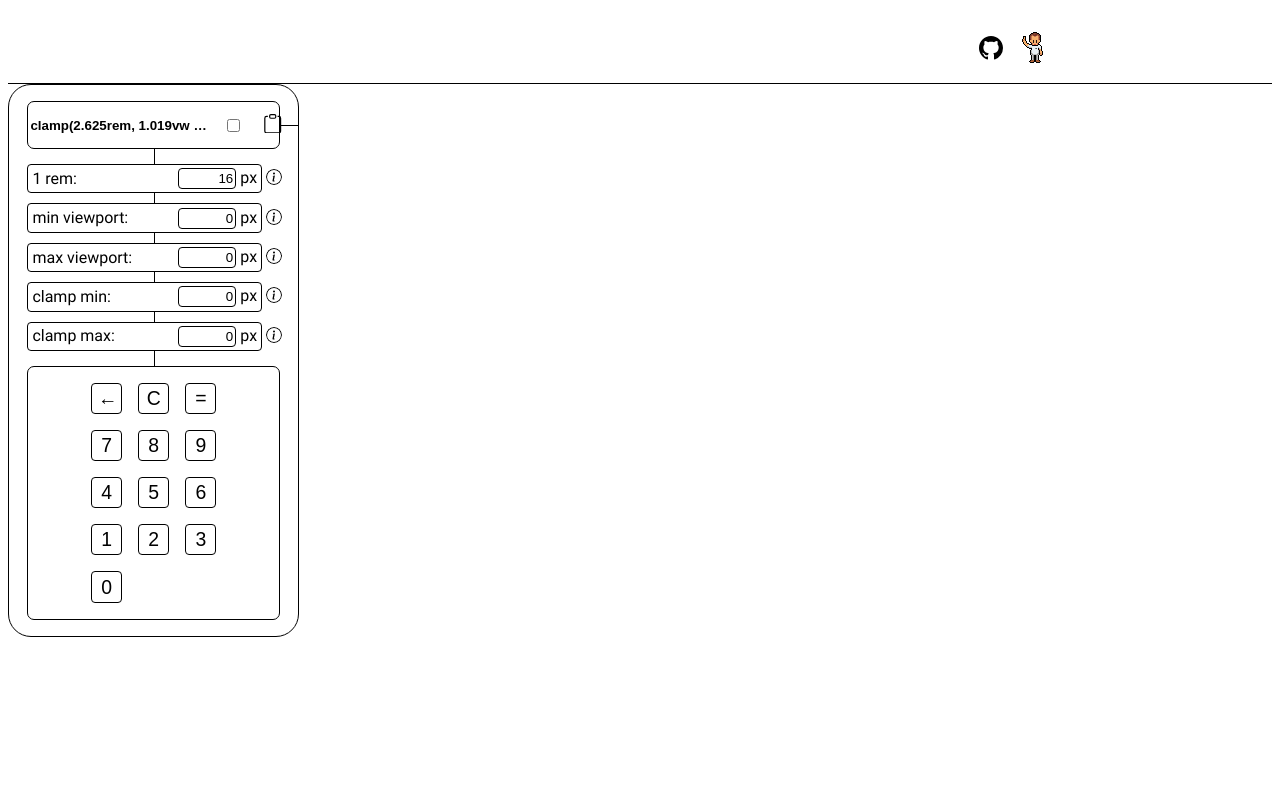
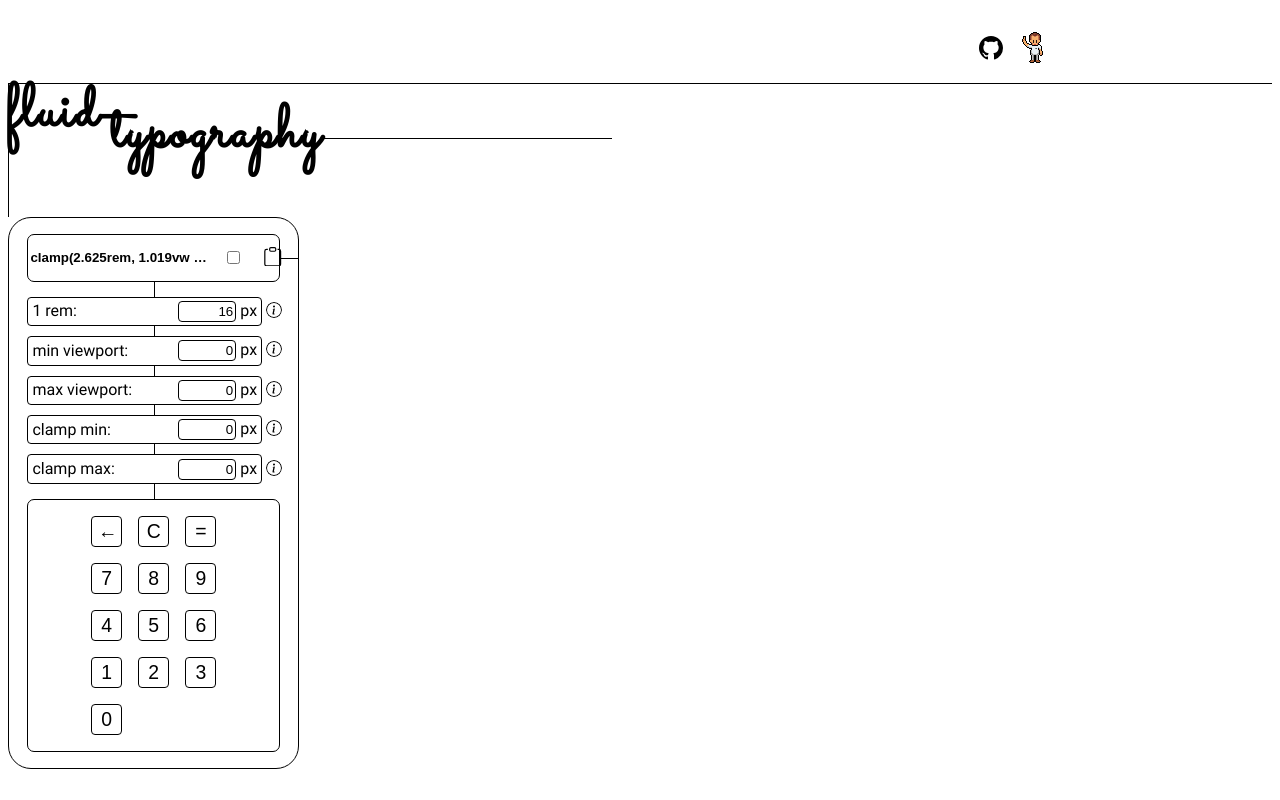
Before and after one commit to 10high/Fluid-Typography-Calculator, a React (Vite) app: page / in a window 1280 px wide. Built offline with nearby package versions, Linux system fonts and the light colour scheme.

Commit message:
feature: adds header component

```diff
--- a/src/App.jsx
+++ b/src/App.jsx
@@ -8,6 +8,7 @@ import CopyToClipbpard from "./components/CopyToClipboard/CopyToClipboard";
 import AnnotateResult from "./components/AnnotateResult/AnnotateResult";
 import VerticalConnectingLine from "./layout/VerticalConnectingLine/VerticalConnectingLine";
 import NavBar from "./components/NavBar/NavBar";
+import Header from "./components/Header/Header";
 
 const keypadButtons = [
   { value: "7", key: self.crypto.randomUUID() },
@@ -100,6 +101,7 @@ function App() {
   return (
     <>
       <NavBar />
+      <Header />
       <div className={Styles.calculator}>
         <div></div>
 
--- /dev/null
+++ b/src/components/Header/Header.jsx
@@ -0,0 +1,16 @@
+import Styles from "./styles.module.css";
+
+export default function Header() {
+  return (
+    <>
+      <h1 className={Styles.sr__only}>Fluid Typography Calculator</h1>
+
+      <div className={Styles.pageTitle}>
+        <h2 className={Styles.pageTitle__fluid}>fluid</h2>
+        <h2 className={Styles.pageTitle__typography}>typography</h2>
+        <div className={Styles.pageTitle__lineRight}></div>
+        <div className={Styles.pageTitle__lineDown}></div>
+      </div>
+    </>
+  );
+}
--- /dev/null
+++ b/src/components/Header/styles.module.css
@@ -0,0 +1,50 @@
+.sr__only {
+  position: absolute;
+  margin: -1px;
+  clip-path: inset(50%);
+  width: 1px;
+  height: 1px;
+  overflow: hidden;
+  white-space: nowrap;
+}
+
+.pageTitle {
+  display: flex;
+  flex-wrap: wrap;
+  font-family: "Sacramento", "Brush Script MT", cursive;
+  font-size: clamp(2.5rem, 2.222222222vw + 2rem, 4rem);
+  letter-spacing: 0.03em;
+}
+
+.pageTitle__fluid {
+  margin: 0;
+  margin-right: clamp(0.3125rem, 0.6481481481vw + 0.1666666667rem, 0.75rem);
+  border-left-style: solid;
+  border-left-width: 1.5px;
+  border-left-color: black;
+  text-indent: -3px;
+  font-size: inherit;
+}
+
+.pageTitle__typography {
+  margin: 0;
+  margin-top: clamp(0.9375rem, 0.6481481481vw + 0.7916666667rem, 1.375rem);
+  font-size: inherit;
+}
+
+.pageTitle__lineRight {
+  width: clamp(4.5625rem, 23.61111111vw + -0.75rem, 20.5rem);
+  margin: 0;
+  margin-top: clamp(2.3125rem, 1.851851852vw + 1.895833333rem, 3.5625rem);
+  border-top-style: solid;
+  border-top-width: 1.5px;
+  border-top-color: black;
+}
+
+.pageTitle__lineDown {
+  border-left-style: solid;
+  border-left-width: 1.5px;
+  border-left-color: black;
+  flex-basis: 100%;
+  height: clamp(2.625rem, 1.018518519vw + 2.395833333rem, 3.3125rem);
+}
```
